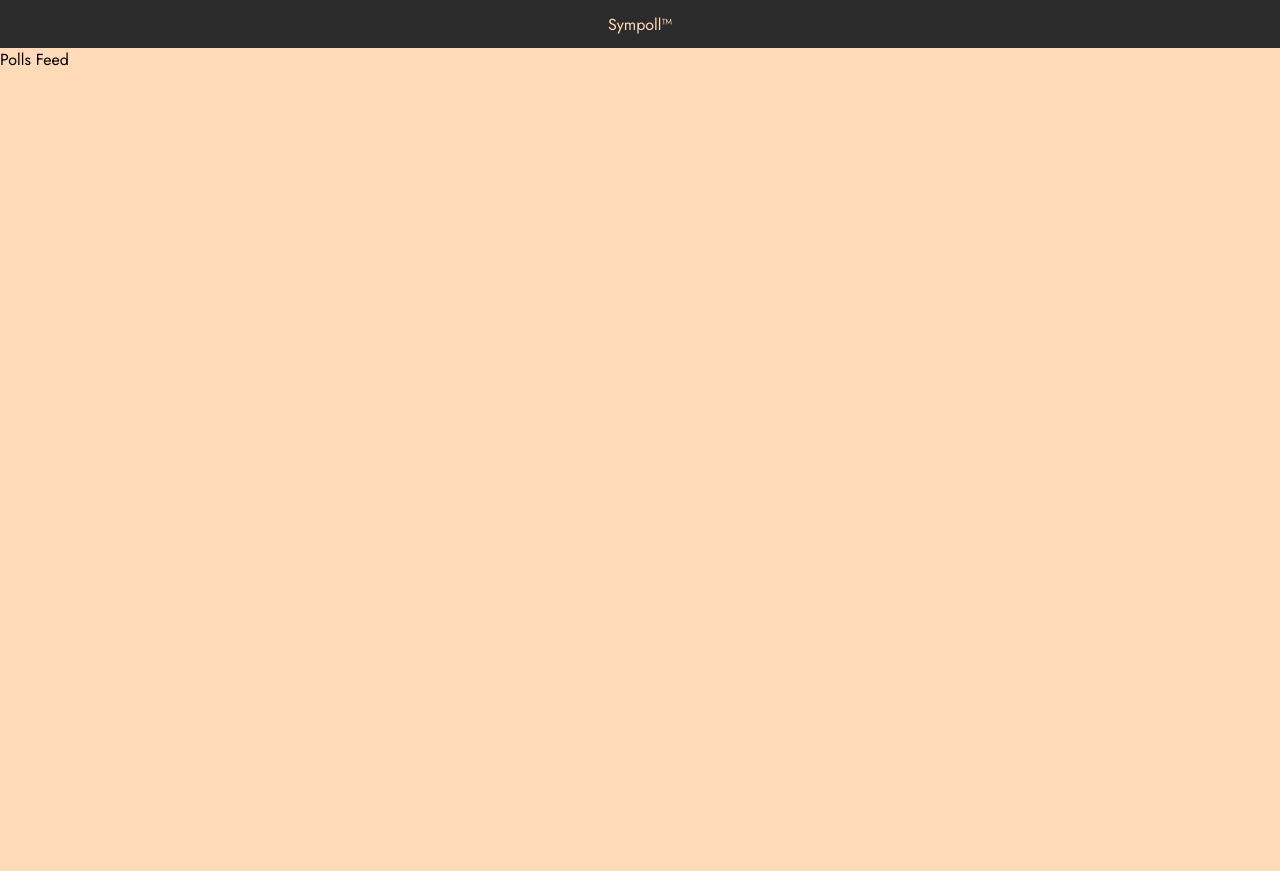
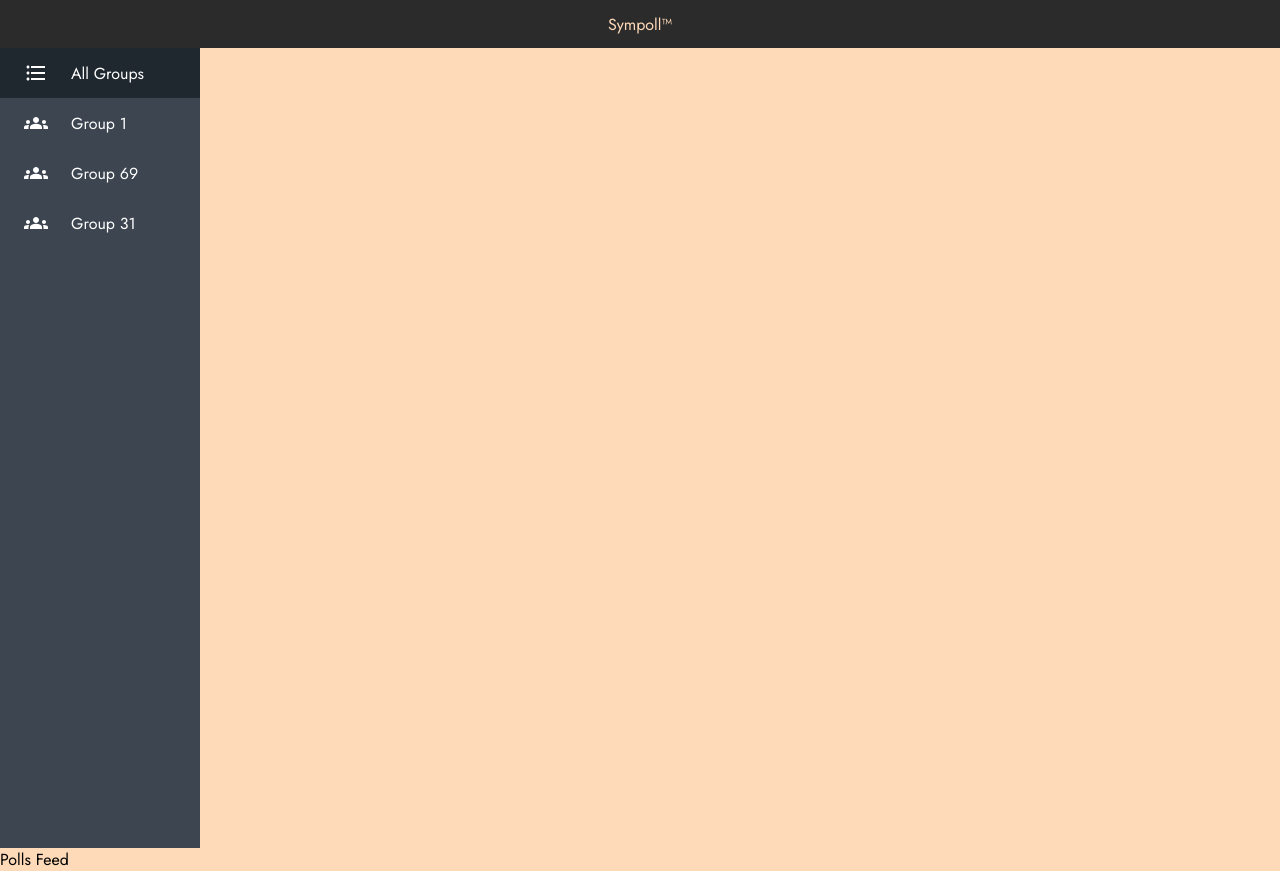
Before and after one commit to sympoll/front-end-service, a React (Vite) app: page /feed in a window 1280 px wide. Before the commit the page ends 800 px from the top, so only its background shows below. Built offline with nearby package versions, Linux system fonts and the light colour scheme.

Commit message:
created basic sidebar in the feed page, redirects the route properly.

```diff
--- a/package.json
+++ b/package.json
@@ -9,6 +9,10 @@
     "preview": "vite preview"
   },
   "dependencies": {
+    "@emotion/react": "^11.11.4",
+    "@emotion/styled": "^11.11.5",
+    "@mui/icons-material": "^5.15.15",
+    "@mui/material": "^5.15.15",
     "react": "^18.2.0",
     "react-dom": "^18.2.0",
     "react-router-dom": "^6.23.0"
--- a/src/App.tsx
+++ b/src/App.tsx
@@ -4,7 +4,6 @@ import LandingPage from "./pages/LandingPage";
 import LogInPage from "./pages/LogInPage";
 import SignUpPage from "./pages/SignUpPage";
 import FeedPage from "./pages/FeedPage";
-import AppHeader from "./cmps/app-header/AppHeader";
 
 export default function App() {
   return (
@@ -15,6 +14,7 @@ export default function App() {
         <Route path="/login" element={<LogInPage />} />
         <Route path="/signup" element={<SignUpPage />} />
         <Route path="/feed" element={<FeedPage />} />
+        <Route path="/feed/*" element={<FeedPage />} />
       </Routes>
     </BrowserRouter>
   );
--- a/src/assets/styles/cmps/sidebar/_Sidebar.scss
+++ b/src/assets/styles/cmps/sidebar/_Sidebar.scss
@@ -1,7 +1,10 @@
-  // Change to sidebar:
-  .side-bar-container {
-    background-color: #a7a7a7;
-    display: flex;
-    justify-content: space-evenly;
-    padding: 5px;
+  .sidebar-container {
+    background-color: $mainBgColor2;
+    color: white;
+    height: 100vh;
+    width: 200px;
   }
+
+  .sidebar-container #active {
+    background-color: $mainBgColor4;
+}
--- /dev/null
+++ b/src/assets/styles/cmps/sidebar/_SidebarItem.scss
@@ -0,0 +1,26 @@
+.sidebar-item-container {
+    display: flex;
+    flex-direction: row;
+    list-style-type: none;
+    width: 100%;
+    height: 50px;
+    justify-content: center;
+    align-items: center;
+    padding: 10px;
+    column-gap: 10px;
+}
+
+.sidebar-item-container:hover {
+    cursor: pointer;
+    background-color: $mainBgColor3;
+}
+
+#sidebar-item-icon {
+    flex: 30%;
+    display: grid;
+    place-items: center;
+}
+
+#sidebar-item-title {
+    flex: 70%;
+}
--- a/src/assets/styles/main.scss
+++ b/src/assets/styles/main.scss
@@ -15,6 +15,7 @@
 @import 'cmps/app-header/AppHeader';
 
 // * Sidebar *
+@import 'cmps/sidebar/SidebarItem';
 @import 'cmps/sidebar/Sidebar';
 
 // * Landing Page *
--- a/src/assets/styles/setup/variables.scss
+++ b/src/assets/styles/setup/variables.scss
@@ -5,7 +5,10 @@ $mainFont: 'Jost', sans-serif;
 
 // ** Background Colors **
 $mainBgColor0: peachpuff;
-$mainBgColor1: rgb(43 43 43);
+$mainBgColor1: #2b2b2b;
+$mainBgColor2: rgb(60, 69, 80);
+$mainBgColor3: rgb(49, 63, 77);
+$mainBgColor4: rgb(31, 39, 47);
 
 // ** Main Colos **
 $mainColor-normal: #e48f17;
--- a/src/cmps/groups-sidebar/GroupsSidebar.tsx
+++ /dev/null
@@ -1,6 +0,0 @@
-// ADD SIDEBAR
-import React from "react";
-
-export default function GroupsSidebar() {
-  return <div>GroupsSidebar</div>;
-}
--- a/src/cmps/members-sidebar/MembersSidebar.tsx
+++ /dev/null
@@ -1,6 +0,0 @@
-// ADD SIDEBAR
-import React from "react";
-
-export default function MembersSidebar() {
-  return <div>MembersSidebar</div>;
-}
--- /dev/null
+++ b/src/cmps/sidebar/Sidebar.tsx
@@ -0,0 +1,24 @@
+import React from "react";
+import SidebarItem from "./SidebarItem";
+import GroupsIcon from "@mui/icons-material/Groups";
+import FormatListBulletedIcon from "@mui/icons-material/FormatListBulleted";
+
+export default function Sidebar() {
+  /*
+    At the moment the sidebar items don't route.
+    after we add multiple groups, change to the path of the chosen group,
+    by setting the path to "/group-name"
+  */
+  return (
+    <ul className="sidebar-container">
+      <SidebarItem
+        title="All Groups"
+        Icon={FormatListBulletedIcon}
+        path="/feed"
+      />
+      <SidebarItem title="Group 1" Icon={GroupsIcon} path="/feed/group1" />
+      <SidebarItem title="Group 69" Icon={GroupsIcon} path="/feed/group69" />
+      <SidebarItem title="Group 31" Icon={GroupsIcon} path="/feed/group31" />
+    </ul>
+  );
+}
--- /dev/null
+++ b/src/cmps/sidebar/SidebarItem.tsx
@@ -0,0 +1,28 @@
+import { OverridableComponent } from "@mui/material/OverridableComponent";
+import { SvgIconTypeMap } from "@mui/material/SvgIcon";
+import { matchPath, useLocation, useNavigate } from "react-router-dom";
+
+interface SidebarItemProps {
+  title: string;
+  Icon: OverridableComponent<SvgIconTypeMap<{}, "svg">>;
+  path: string;
+}
+
+export default function SidebarItem({ title, Icon, path }: SidebarItemProps) {
+  // Find the current path, compare it to the given path.
+  // If currently in the given path, set the sidebar item's ID as active.
+  const navigate = useNavigate();
+  const location = useLocation();
+  const getID = matchPath(path, location.pathname) ? "active" : "";
+
+  return (
+    <li
+      className="sidebar-item-container"
+      id={getID}
+      onClick={() => navigate(path)}
+    >
+      <div id="sidebar-item-icon">{<Icon />}</div>
+      <div id="sidebar-item-title">{title}</div>
+    </li>
+  );
+}
--- a/src/pages/FeedPage.tsx
+++ b/src/pages/FeedPage.tsx
@@ -1,10 +1,12 @@
 import React from "react";
 import AppHeader from "../cmps/app-header/AppHeader";
+import Sidebar from "../cmps/sidebar/Sidebar";
 
 export default function FeedPage() {
   return (
     <section className="feed-page-container">
       <AppHeader />
+      <Sidebar />
       <div>Polls Feed</div>
     </section>
   );
```
Also changed, not shown: 1 other file (tests, documents, lock files or other folders).
